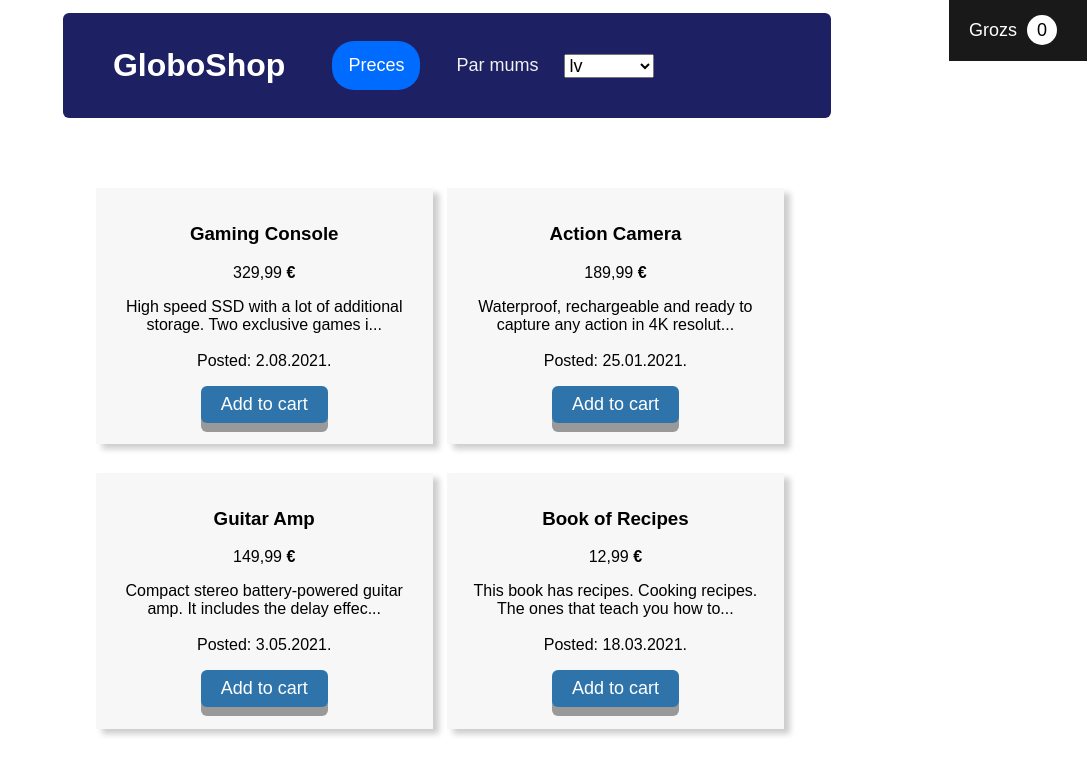
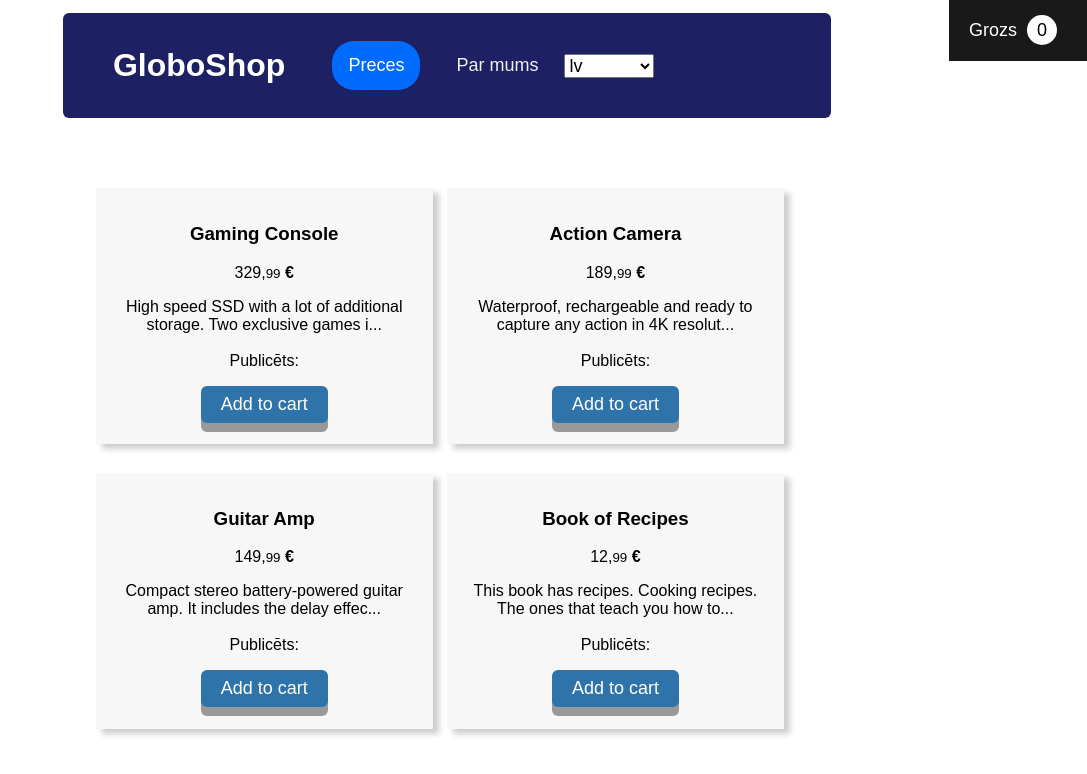
Before and after one commit to hlmgrvs/vue-I18n, a Vue app: page /items in a window 1280 px wide. Shown: the top 774 px of the page, without its empty margins (193-1280 px from the left). Built offline with nearby package versions, Linux system fonts and the light colour scheme.

Commit message:
localizing date

```diff
--- a/src/i18n/index.js
+++ b/src/i18n/index.js
@@ -1,57 +1,7 @@
 import {createI18n} from "vue-i18n";
-
-const numberFormats = {
-    lv: {
-        currencyFormat: {
-            style: "currency",
-            currency: "EUR",
-            currencyDisplay: "symbol"
-        },
-    },
-    ru: {
-        currencyFormat: {
-            style: "currency",
-            currency: "RUB",
-            currencyDisplay: "symbol"
-        }
-
-    }
-}
-
-const messages = {
-    lv: {
-        routes: {
-            items: "Preces",
-            about: "Par mums",
-        },
-        cart: {
-            cart: "Grozs",
-            subtotal: "Kopā",
-            clearButton: "Izņemt preci"
-        },
-        aboutUs: {
-            firstParagraph: "Uzzināt @.lower:routes.about vairāk",
-            secondParagraph: "Mazā kompānija ar lieliem planiem",
-            popularItem: "Vispopulārākā prece šajā veikalā ir {itm}, vismaz uz kādu laiku."
-        },
-    },
-    ru: {
-        routes: {
-            items: "Продукты",
-            about: "О нас"
-        },
-        cart: {
-            cart: "Корзина",
-            subtotal: "Итого",
-            clearButton: "Удалить товар"
-        },
-        aboutUs: {
-            firstParagraph: "Узнать @.lower:routes.about больше",
-            secondParagraph: "Маленькая компания с большими планами",
-            popularItem: "Самый популярный товар в нашем магазине - {itm}, но это не на долго."
-        },
-    },
-}
+import messages from "@/i18n/messages";
+import numberFormats from "@/i18n/numberFormats";
+import datetimeFormats from "@/i18n/datetimeFormats"
 
 export default createI18n({
     locale: "lv",
@@ -59,5 +9,6 @@ export default createI18n({
     fallbackLocale: "lv",
     globalInjection: true,
     messages,
-    numberFormats
+    numberFormats,
+    datetimeFormats
 });
--- /dev/null
+++ b/src/i18n/messages.js
@@ -0,0 +1,40 @@
+export default {
+    lv: {
+        routes: {
+            items: "Preces",
+            about: "Par mums",
+        },
+        cart: {
+            cart: "Grozs",
+            subtotal: "Kopā",
+            clearButton: "Izņemt preci"
+        },
+        aboutUs: {
+            firstParagraph: "Uzzināt @.lower:routes.about vairāk",
+            secondParagraph: "Mazā kompānija ar lieliem planiem",
+            popularItem: "Vispopulārākā prece šajā veikalā ir {itm}, vismaz uz kādu laiku."
+        },
+        items: {
+            posted: "Publicēts"
+        }
+    },
+    ru: {
+        routes: {
+            items: "Продукты",
+            about: "О нас"
+        },
+        cart: {
+            cart: "Корзина",
+            subtotal: "Итого",
+            clearButton: "Удалить товар"
+        },
+        aboutUs: {
+            firstParagraph: "Узнать @.lower:routes.about больше",
+            secondParagraph: "Маленькая компания с большими планами",
+            popularItem: "Самый популярный товар в нашем магазине - {itm}, но это не на долго."
+        },
+        items: {
+            posted: "Опубликовано"
+        }
+    },
+}
--- /dev/null
+++ b/src/i18n/numberFormats.js
@@ -0,0 +1,17 @@
+export default {
+    lv: {
+        currencyFormat: {
+            style: "currency",
+            currency: "EUR",
+            currencyDisplay: "symbol",
+        },
+    },
+    ru: {
+        currencyFormat: {
+            style: "currency",
+            currency: "RUB",
+            currencyDisplay: "symbol"
+        }
+
+    }
+}
--- a/src/views/Items.vue
+++ b/src/views/Items.vue
@@ -4,15 +4,18 @@
       <h3>{{ item.title }}</h3>
 <!--      <p>{{ n(item.price, "currencyFormat") }}</p>-->
       <i18n-n tag="p" :value="item.price" format="currencyFormat">
-        <template #currency="slotProps">
-          <b>{{slotProps.currency}}</b>
+        <template #currency="slotProps" >
+          <b v-if="locale === 'ru'">руб.</b>
+          <b v-else>{{ slotProps.currency }}</b>
         </template>
-        <template #fraction="slotProps">{{slotProps.fraction}}</template>
+        <template #fraction="slotProps">
+          <small>{{ slotProps.fraction }}</small>
+        </template>
       </i18n-n>
       <p
           class="description"
       >{{ truncateDescription(item.description, 70) }}</p>
-      <p>Posted: {{ item.date.toLocaleDateString("lv") }}</p>
+      <p>{{$t('items.posted')}}: {{ d(item.date, "shortFormat") }}</p>
       <button @click="addItemToCart(item.id)">Add to cart</button>
     </div>
   </div>
@@ -26,7 +29,7 @@ import {useI18n} from "vue-i18n";
 export default {
   setup() {
     const store = useStore();
-    const {n} = useI18n();
+    const { locale, d, t } = useI18n();
     const items = computed(
         () => store.getters.items
     );
@@ -40,7 +43,9 @@ export default {
             : desc;
 
     return {
-      n,
+      locale,
+      d,
+      t,
       items,
       addItemToCart,
       truncateDescription
```
Also changed, not shown: 1 other file (tests, documents, lock files or other folders).
